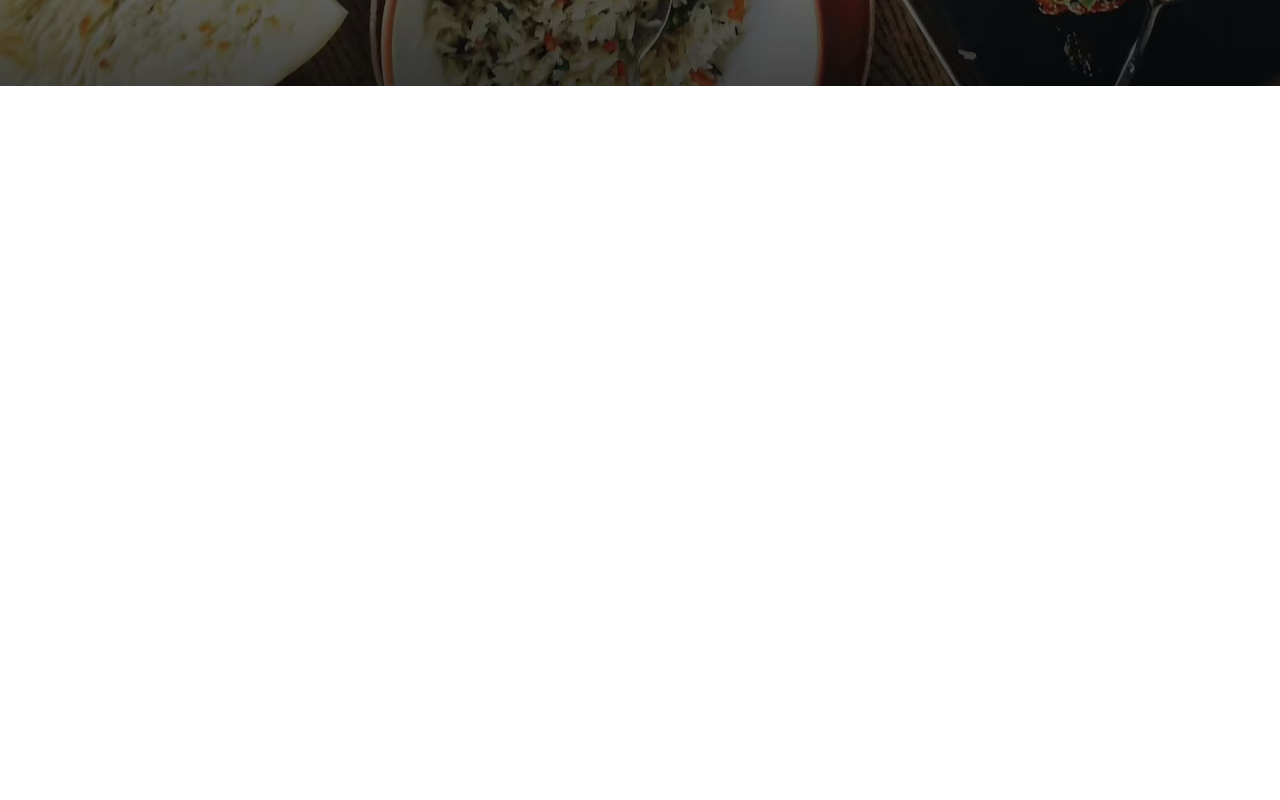
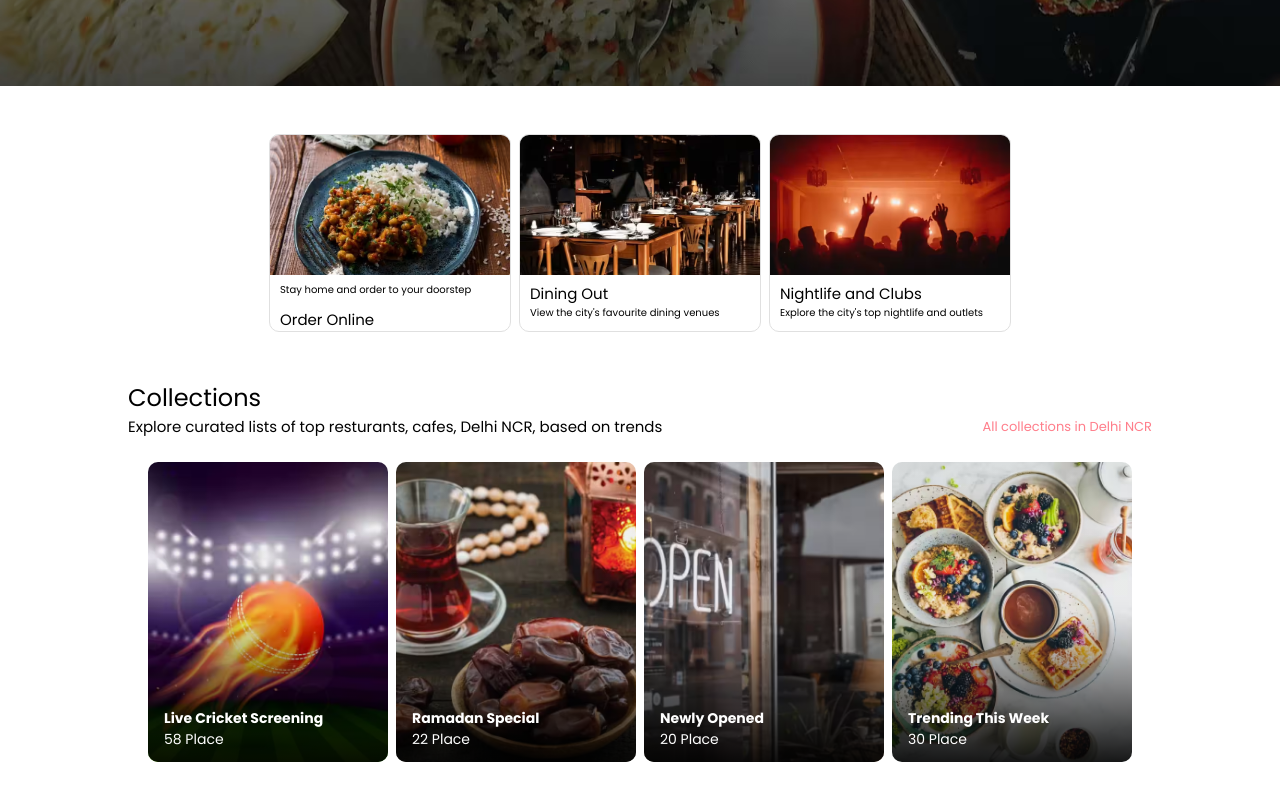
Before and after one commit to opsingh861/zomato-landing-page, a plain HTML site: page index.html in a window 1280 px wide. Shown: the part 394-1194 px from the top of the page. Before the commit the page ends 800 px from the top, so only its background shows below. Drawn offline with Linux system fonts and the light colour scheme.

Commit message:
completed collections and offers

```diff
--- a/index.html
+++ b/index.html
@@ -44,6 +44,70 @@
             </div>
         </div>
     </section>
+
+    <section class="container we_offer">
+        <div class="card">
+            <img src="./images/item1.png" alt="offer">
+            <p>Stay home and order to your doorstep</p>
+            <h2>Order Online</h2>
+        </div>
+        <div class="card">
+            <img src="./images/item2.png" alt="offer">
+            <h2>Dining Out</h2>
+            <p>View the city's favourite dining venues</p>
+        </div>
+        <div class="card">
+            <img src="./images/item3.png" alt="offer">
+            <h2>Nightlife and Clubs</h2>
+            <p>Explore the city's top nightlife and outlets </p>
+        </div>
+    </section>
+
+    <section class="container collections">
+        <h1>Collections</h1>
+        <div class="sub_heading_container">
+            <span>
+                Explore curated lists of top resturants, cafes, Delhi NCR, based on trends
+            </span>
+            <span>
+                All collections in Delhi NCR
+            </span>
+
+        </div>
+
+        <div class="collections_card_container">
+            <div class="card card1">
+                <div class="overlay"></div>
+                <div class="content">
+                    <h4>Live Cricket Screening</h4>
+                    <span>58 Place</span>
+                </div>
+            </div>
+            <div class="card card2">
+                <div class="overlay"></div>
+                <div class="content">
+                    <h4>Ramadan Special</h4>
+                    <span>22 Place</span>
+                </div>
+            </div>
+            <div class="card card3">
+                <div class="overlay"></div>
+                <div class="content">
+                    <h4>Newly Opened</h4>
+                    <span>20 Place</span>
+                </div>
+            </div>
+            <div class="card card4">
+                <div class="overlay"></div>
+                <div class="content">
+                    <h4>Trending This Week</h4>
+                    <span>30 Place</span>
+                </div>
+            </div>
+
+        </div>
+    </section>
+
 </body>
 
 </html>
--- a/styles.css
+++ b/styles.css
@@ -100,7 +100,7 @@
     display: flex;
   }
 
-  .link{
+  .link {
     display: none;
   }
 
@@ -134,3 +134,124 @@
   }
 
 }
+
+.container {
+  margin: 48px auto;
+  width: 80%;
+}
+
+.we_offer {
+
+  display: flex;
+  flex-wrap: wrap;
+  gap: 8px;
+  align-items: center;
+  justify-content: center;
+}
+
+.we_offer .card {
+  border-radius: 10px;
+  border: 1px solid #e0e0e0;
+  overflow: hidden;
+  transition: all 0.3s ease;
+  cursor: pointer;
+}
+
+.we_offer .card:hover {
+  transform: scale(1.05);
+}
+
+.we_offer .card img {
+  width: 240px;
+  height: 140px;
+  object-fit: cover;
+  object-position: center;
+}
+
+.we_offer .card h2 {
+  padding: 0 10px;
+  font-size: 15px;
+  font-weight: 400;
+}
+
+.we_offer .card p {
+  font-size: 10px;
+  padding: 0 10px 10px 10px;
+}
+
+.collections h1 {
+  font-weight: 400;
+}
+
+.collections .sub_heading_container {
+  font-size: 15px;
+  display: flex;
+  align-items: center;
+  justify-content: space-between;
+  flex-wrap: wrap;
+  gap: 1rem;
+}
+
+.sub_heading_container span:nth-child(2) {
+  color: #ff7e8b;
+  font-size: 13px;
+}
+
+.collections_card_container {
+  display: flex;
+  align-items: center;
+  justify-content: center;
+  flex-wrap: wrap;
+  gap: 8px;
+  margin-top: 24px;
+}
+
+.collections_card_container .card {
+  height: 300px;
+  min-width: 240px;
+  background-size: cover;
+  background-position: center;
+  border-radius: 10px;
+  position: relative;
+}
+
+.card1 {
+  background-image: url(./images/collection1.jpg);
+}
+
+.card2 {
+  background-image: url(./images/collection2.jpg);
+}
+
+.card3 {
+  background-image: url(./images/collection3.jpg);
+}
+
+.card4 {
+  background-image: url(./images/collection4.jpg);
+}
+
+
+.overlay {
+  display: absolute;
+  width: 100%;
+  height: 100%;
+  top: 0;
+  left: 0;
+  border-radius: 10px;
+  background: linear-gradient(
+      0deg,
+      rgba(0, 0, 0, 0.9) 0%,
+      rgba(0, 0, 0, 0.05) 50%,
+      rgba(0, 0, 0, 0.05) 85%
+      );
+}
+
+.collections_card_container .card .content{
+  position: absolute;
+  bottom: 0;
+  left: 0;
+  color: white;
+  padding: 12px 16px;
+  font-size: 14px;
+}
```
